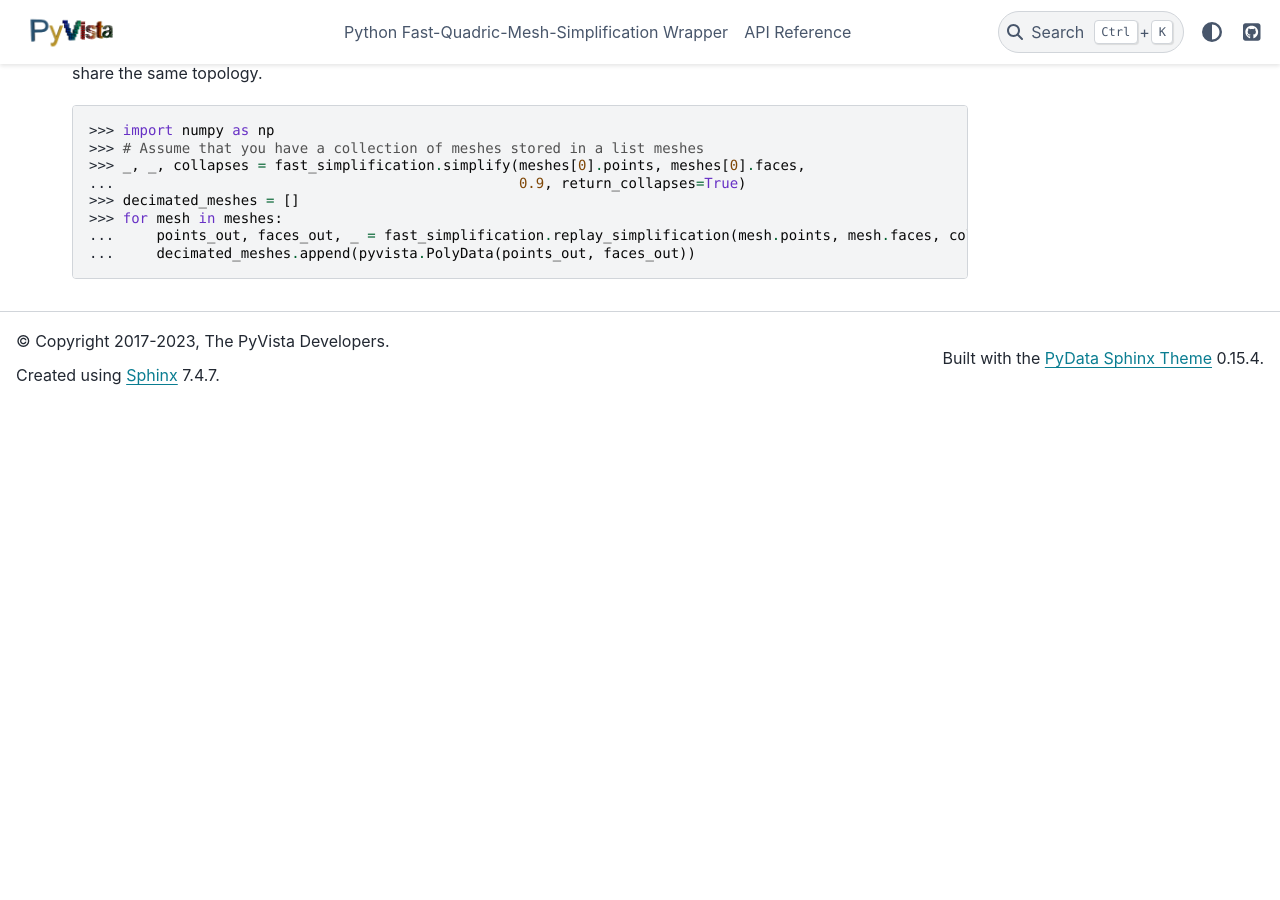
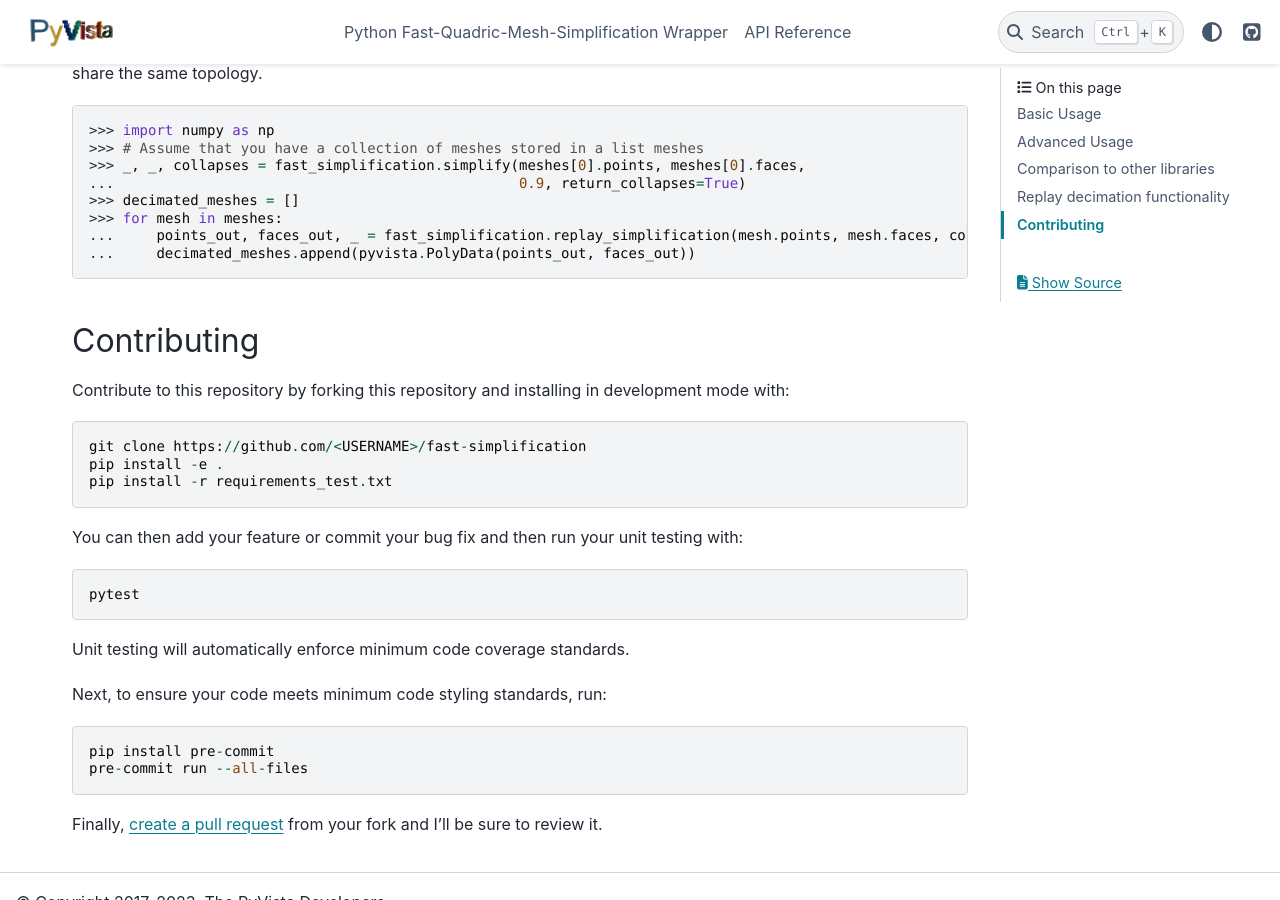
Before and after one commit to pyvista/fast-simplification, a Sphinx documentation site: the page built from doc/index.rst, in a window 1280 px wide and 900 px high, scrolled down 4515 px. Built offline with Sphinx 7.4.7 and the PyData theme 0.15.4, drawn with Linux system fonts in a browser that asks for light colours; pages that are not in the unit, such as notebooks, are missing from menus; before the commit the page ends 4920 px from its top, so only the background shows below that.

```diff
--- a/README.rst
+++ b/README.rst
@@ -204,3 +204,29 @@ will share the same topology.
    >>> for mesh in meshes:
    ...     points_out, faces_out, _ = fast_simplification.replay_simplification(mesh.points, mesh.faces, collapses)
    ...     decimated_meshes.append(pyvista.PolyData(points_out, faces_out))
+
+
+Contributing
+------------
+Contribute to this repository by forking this repository and installing in
+development mode with::
+
+  git clone https://github.com/<USERNAME>/fast-simplification
+  pip install -e .
+  pip install -r requirements_test.txt
+
+You can then add your feature or commit your bug fix and then run your unit
+testing with::
+
+  pytest
+
+Unit testing will automatically enforce minimum code coverage standards.
+
+Next, to ensure your code meets minimum code styling standards, run::
+
+  pip install pre-commit
+  pre-commit run --all-files
+
+Finally, `create a pull request`_ from your fork and I'll be sure to review it.
+
+.. _create a pull request: https://docs.github.com/en/pull-requests/collaborating-with-pull-requests/proposing-changes-to-your-work-with-pull-requests/creating-a-pull-request
--- a/doc/conf.py
+++ b/doc/conf.py
@@ -3,6 +3,7 @@ import os
 
 import numpy as np
 import pyvista
+from sphinx_gallery.sorting import FileNameSortKey
 
 from fast_simplification import __version__
 
@@ -190,8 +191,6 @@ todo_include_todos = True
 
 
 # -- Sphinx Gallery Options
-from sphinx_gallery.sorting import FileNameSortKey
-
 sphinx_gallery_conf = {
     # path to your examples scripts
     "examples_dirs": [
--- a/fast_simplification/__init__.py
+++ b/fast_simplification/__init__.py
@@ -1,3 +1,3 @@
-from ._version import __version__
-from .replay import _map_isolated_points, replay_simplification
-from .simplify import simplify, simplify_mesh
+from ._version import __version__  # noqa: F401
+from .replay import _map_isolated_points, replay_simplification  # noqa: F401
+from .simplify import simplify, simplify_mesh  # noqa: F401
```
Also changed, not shown: pyproject.toml (+11 -0 lines), .pre-commit-config.yaml, 4 other files.
